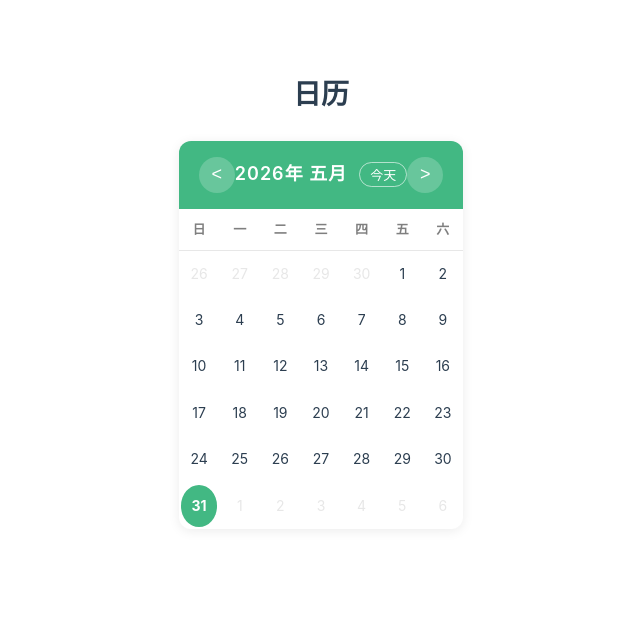
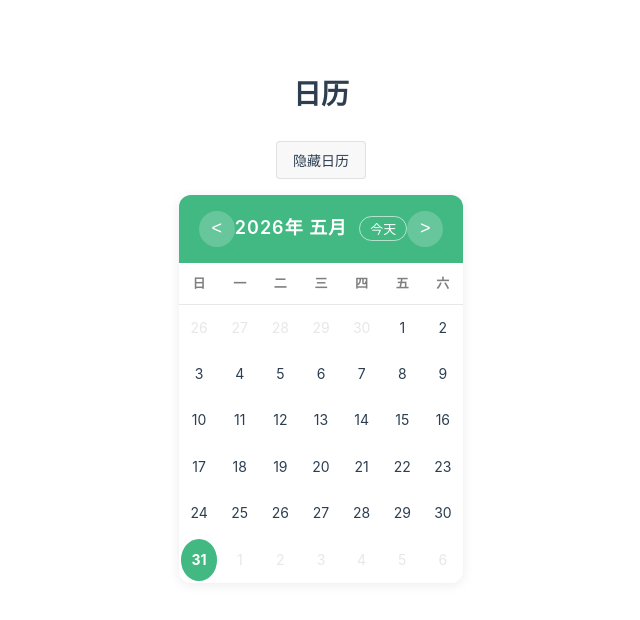
Before and after one commit to W1nJay/rpa-vue, a Vue app: page / in a window 1280 px wide. Shown: the top 620 px of the page, without its empty margins (319-959 px from the left). Built offline with nearby package versions, Linux system fonts and the light colour scheme.

Commit message:
feat: @_user_1 加一个可以点击的按钮，来隐藏和显示日历 - update src/App.vue

```diff
--- a/src/App.vue
+++ b/src/App.vue
@@ -1,11 +1,17 @@
 <script setup>
+import { ref } from 'vue'
 import Calendar from './components/Calendar.vue'
+
+const showCalendar = ref(true)
 </script>
 
 <template>
   <div class="app-container">
     <h1 class="app-title">日历</h1>
-    <Calendar />
+    <button class="toggle-btn" @click="showCalendar = !showCalendar">
+      {{ showCalendar ? '隐藏日历' : '显示日历' }}
+    </button>
+    <Calendar v-show="showCalendar" />
   </div>
 </template>
 
@@ -23,4 +29,21 @@ import Calendar from './components/Calendar.vue'
   color: var(--color-heading, #2c3e50);
   margin-bottom: 24px;
 }
+
+.toggle-btn {
+  padding: 8px 16px;
+  font-size: 14px;
+  border: 1px solid var(--color-border);
+  border-radius: 4px;
+  background-color: var(--color-background-soft);
+  color: var(--color-text);
+  cursor: pointer;
+  margin-bottom: 16px;
+  transition: background-color 0.3s, border-color 0.3s;
+}
+
+.toggle-btn:hover {
+  border-color: var(--color-border-hover);
+  background-color: var(--color-background-mute);
+}
 </style>
```
